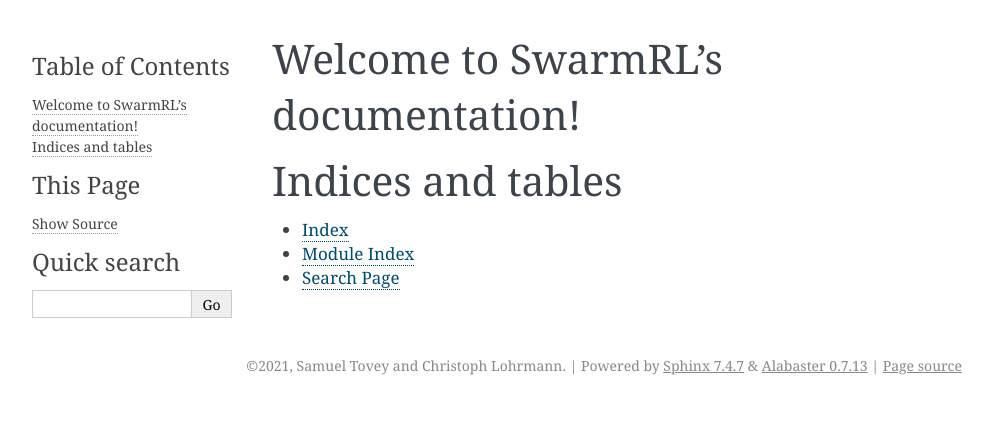
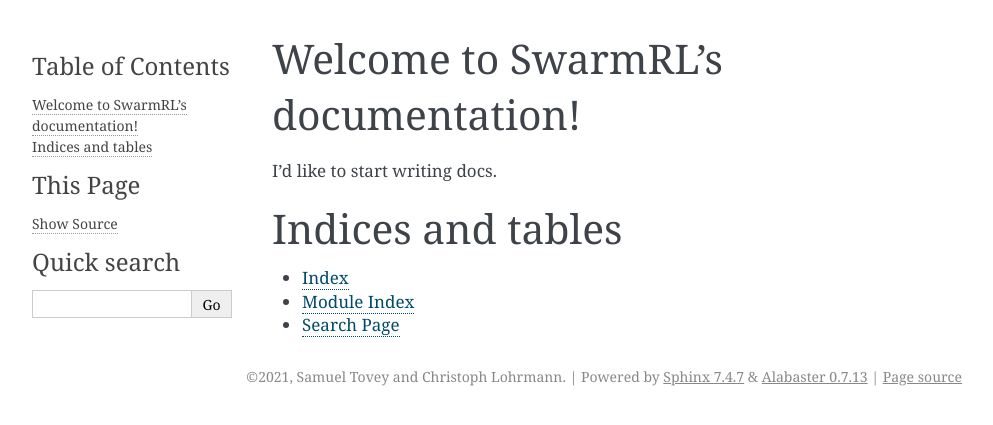
Before and after one commit to SwarmRL/SwarmRL, a Sphinx documentation site: the page built from docs/source/index.rst, in a window 1280 px wide. Shown: the top 425 px of the page, without its empty margins (148-1141 px from the left). Built offline with Sphinx 7.4.7, drawn with Linux system fonts in a browser that asks for light colours.

Commit message:
update docs.

```diff
--- a/docs/source/index.rst
+++ b/docs/source/index.rst
@@ -5,6 +5,7 @@
 
 Welcome to SwarmRL's documentation!
 ===================================
+I'd like to start writing docs.
 
 .. toctree::
    :maxdepth: 2
```
